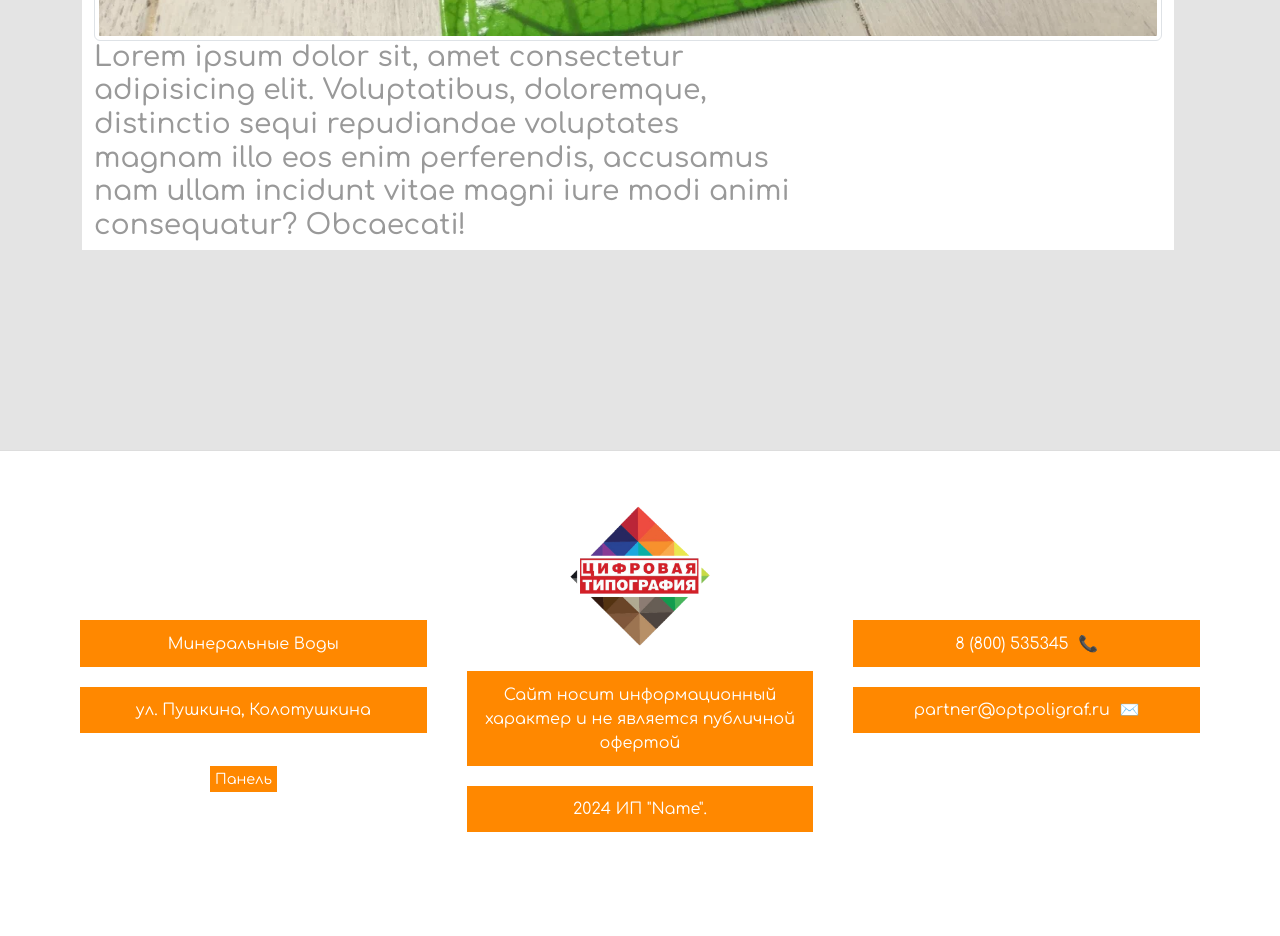
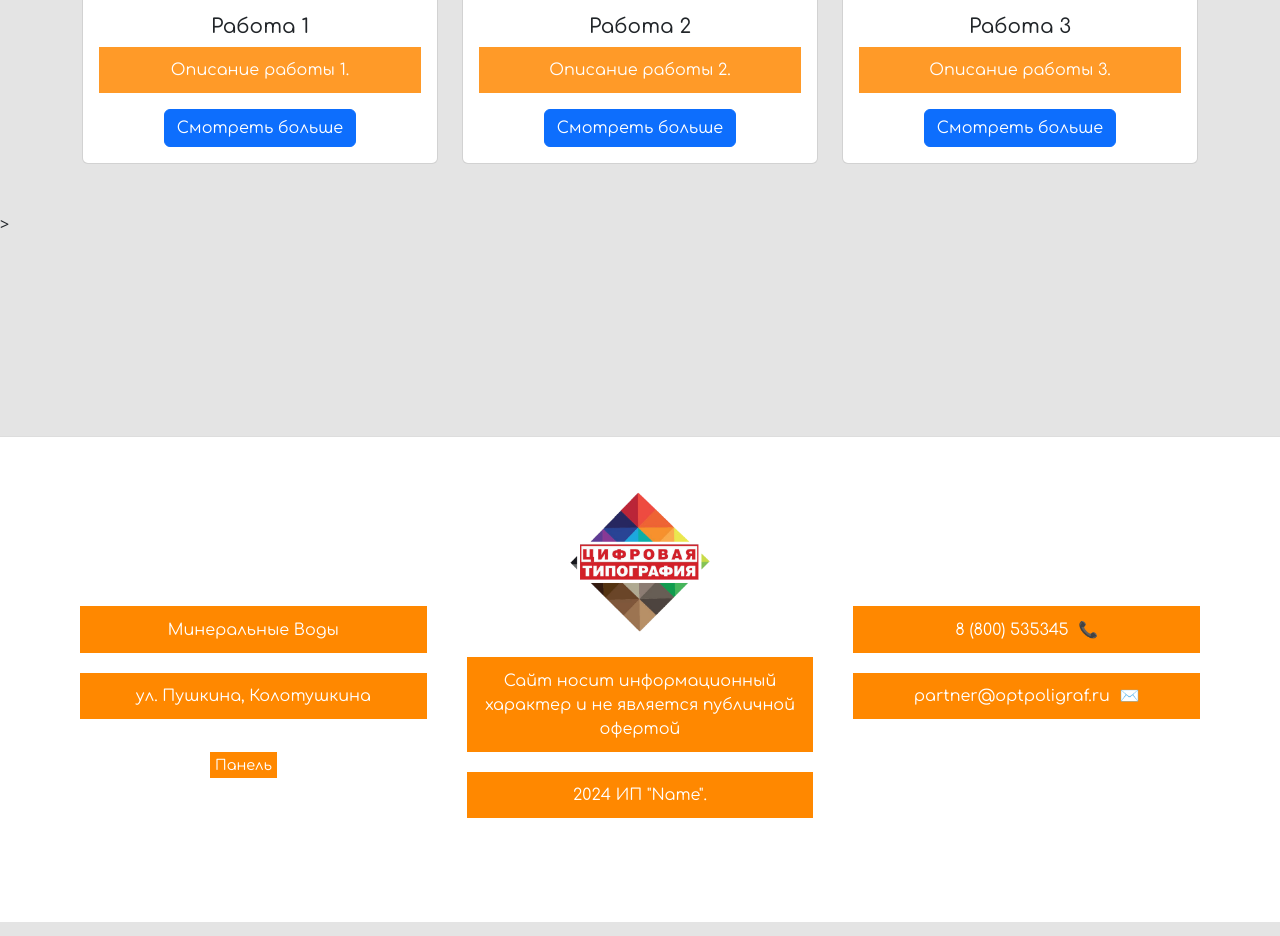
Before and after one commit to DARKSAYONE/website-for-printer-company, a PHP site: page /website-for-printer-company/about.php in a window 1280 px wide. Shown: the part 1001-1937 px from the top of the page. Run offline with PHP 8.4, Linux system fonts and the light colour scheme.

Commit message:
Edited about.php and fixed delete.php

```diff
--- a/about.php
+++ b/about.php
@@ -22,34 +22,66 @@
 
 
 <!-- Блок мейн -->
-<div class="container">
-    <div class="container row">
-        <div class="main-content col-md-12">
-        <h2>Название</h2>
-        <div class="about_post row">
-            <div class="img col-12">
-                <img src="source/img/kniga.webp" alt="" class="img-thumbnail">
-            </div>
-            <div class="aobut_post_text col-12 col-md-8">
-                <h3>Lorem ipsum dolor sit, amet consectetur adipisicing elit. Voluptatibus, doloremque, distinctio sequi repudiandae voluptates magnam illo eos enim perferendis, accusamus nam ullam incidunt vitae magni iure modi animi consequatur? Obcaecati!</h3>
+<div class="container mt-5">
+    <div class="row">
+        <!-- Приветственное сообщение -->
+        <div class="col-12 text-center mb-5">
+            <h1 class="display-4">Добро пожаловать!</h1>
+            <p class="lead">Мы рады приветствовать вас на нашей странице. Узнайте больше о нас и наших работах.</p>
+        </div>
+    </div>
+
+    <!-- Информация о компании -->
+    <div class="row mb-5">
+        <div class="col-md-6">
+            <h2>О компании</h2>
+            <p>Наша компания занимается предоставлением высококачественных услуг в области типографии. Мы стремимся к постоянному совершенствованию и внедрению новейших технологий для обеспечения максимального удовлетворения потребностей наших клиентов.</p>
+        </div>
+        <div class="col-md-6">
+            <img src="path/to/your/image.jpg" class="img-fluid" alt="О компании">
+        </div>
+    </div>
+
+    <!-- Примеры работ -->
+    <div class="row mb-5">
+        <div class="col-12 text-center mb-4">
+            <h2>Примеры наших работ</h2>
+        </div>
+        <div class="col-md-4">
+            <div class="card">
+                <img src="path/to/example_work1.jpg" class="card-img-top" alt="Работа 1">
+                <div class="card-body text-center">
+                    <h5 class="card-title">Работа 1</h5>
+                    <p class="card-text">Описание работы 1.</p>
+                    <a href="portfolio.php" class="btn btn-primary">Смотреть больше</a>
+                </div>
             </div>
         </div>
+        <div class="col-md-4">
+            <div class="card">
+                <img src="path/to/example_work2.jpg" class="card-img-top" alt="Работа 2">
+                <div class="card-body text-center">
+                    <h5 class="card-title">Работа 2</h5>
+                    <p class="card-text">Описание работы 2.</p>
+                    <a href="portfolio.php" class="btn btn-primary">Смотреть больше</a>
+                </div>
+            </div>
+        </div>
+        <div class="col-md-4">
+            <div class="card">
+                <img src="path/to/example_work3.jpg" class="card-img-top" alt="Работа 3">
+                <div class="card-body text-center">
+                    <h5 class="card-title">Работа 3</h5>
+                    <p class="card-text">Описание работы 3.</p>
+                    <a href="portfolio.php" class="btn btn-primary">Смотреть больше</a>
+                </div>
+            </div>
         </div>
     </div>
-</div>
+</div>>
+
 
 <!-- Блок мейн -->
-
-
-
-
-
-
-
-
-
-
-
 
 <!-- Footer -->
 <?php include("app/include/footer.php"); ?>
--- a/path.php
+++ b/path.php
@@ -1,3 +1,4 @@
 <?php
 
 define('BASE_URL','http://localhost/website-for-printer-company/');
+define('ROOT_PATH', realpath(dirname(__FILE__)));
--- a/source/css/style.css
+++ b/source/css/style.css
@@ -15,7 +15,7 @@ h3,
 h4,
 h5,
 h6 {
-    color: #999999;
+    color: #000000;
 }
 
 body{
@@ -90,7 +90,7 @@ header ul li ul li a {
 }
 
 header ul li a:hover {
-    background: #be6704;
+    background: #e67c03;
     transition: 0.5s;
     color: #ffff;
 }
@@ -126,7 +126,7 @@ header .col-8 {
 }
 
 .carousel-caption h5,p{
-    background: #ff88008c;
+    background: #ff8800d7;
     max-width: 100%;
     padding: 0.7em;
     color: #ffffff;
```
Also changed, not shown: admin/portfolio/delete.php (+36 -3 lines).
